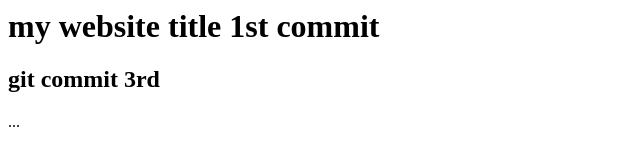
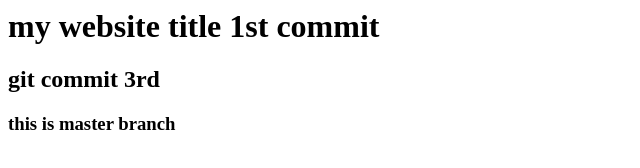
Before and after one commit to bhumikalokare/GitHubprac, a plain HTML site: page index1.html in a window 1280 px wide. Shown: the whole page, without its empty margins (0-640 px from the left). Drawn offline with Linux system fonts and the light colour scheme.

Commit message:
master c6

```diff
--- a/index1.html
+++ b/index1.html
@@ -6,6 +6,7 @@
     <body>
         <h1>my website title 1st commit</h1>
         <h2>git commit 3rd</h2>
-        ...
+        <h3>this is master branch</h3>
+
     </body>
     </html>
```
